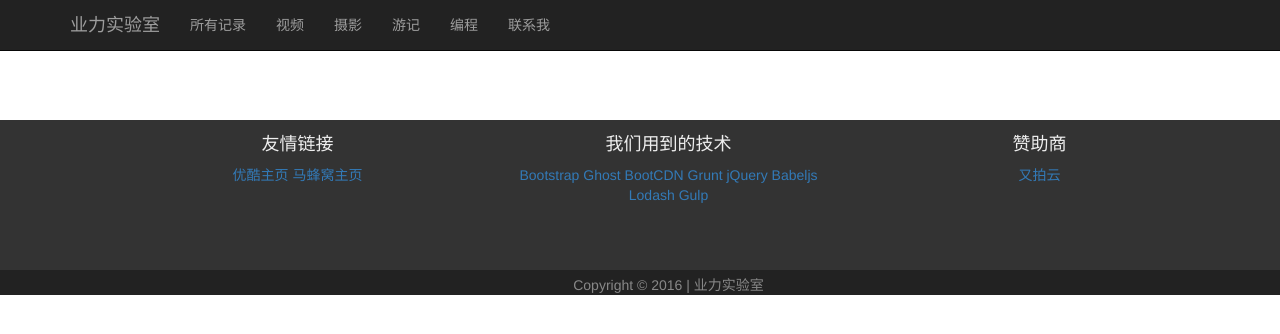
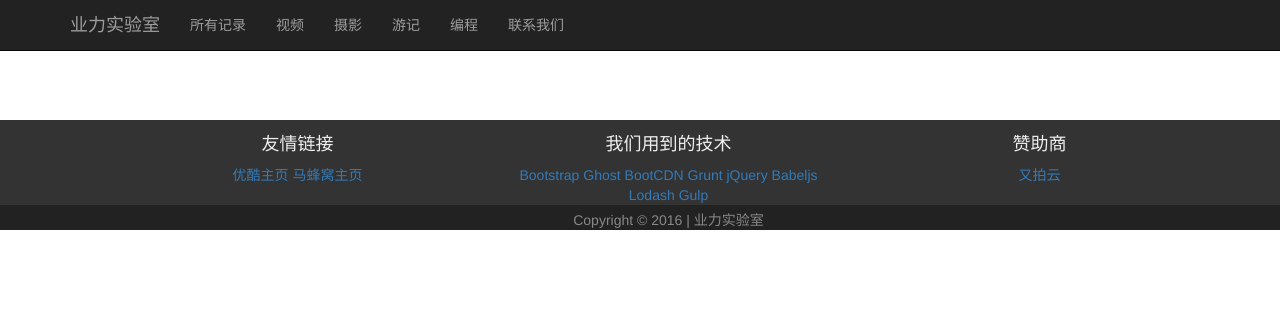
Before and after one commit to yexxyy/my_website, a Django app: page /record/ in a window 1280 px wide. Shown: the top 334 px of the page. Run offline with Django 3.2, Linux system fonts and the light colour scheme; data that the repository does not hold is empty; some libraries are stand-ins or nearby versions.

Commit message:
调整结构

```diff
--- a/mysite/record/static/record/record_list.js
+++ b/mysite/record/static/record/record_list.js
@@ -25,8 +25,10 @@ function navbar_click(){
 
 		//获取对应列表数据
 		var type_str=$(this).attr("href").slice(1)
-		if (type_str=='about') {
+		if (type_str=='context'){
 			get_about_page()
+		}else if(type_str=='home'){
+			get_home_page()
 		}else{
 			get_records_content(type_str)
 		}
@@ -36,8 +38,13 @@ function navbar_click(){
 //创建关于界面
 function get_about_page(){
 	remove_tableview_content()
+	var $container = $('.table_view')//容器
 
-
+}
+//创建首页
+function get_home_page(){
+	remove_tableview_content()
+	var $container = $('.table_view')//容器
 }
 
 function get_current_time(){
--- a/mysite/record/templates/record/record_footer.html
+++ b/mysite/record/templates/record/record_footer.html
@@ -6,7 +6,7 @@
 .main-footer{
     background: #333;
     text-align: center;
-    height: 150px;
+
 }
 .copyright{
     background: #222;
--- a/mysite/record/templates/record/record_list.html
+++ b/mysite/record/templates/record/record_list.html
@@ -11,7 +11,7 @@
     <meta name="apple-mobile-web-app-status-bar-style" content="black">
 
     <!-- 上述3个meta标签*必须*放在最前面，任何其他内容都*必须*跟随其后！ -->
-    <title>记录列表</title>
+    <title>业力实验室</title>
 
     <!-- Bootstrap -->
 	<link rel="stylesheet" href="http://netdna.bootstrapcdn.com/bootstrap/3.1.1/css/bootstrap.min.css">
@@ -27,7 +27,7 @@
       <script src="//cdn.bootcss.com/respond.js/1.4.2/respond.min.js"></script>
     <![endif]-->
 
-
+  <link rel="shortcut icon" href="{% static 'imgs/bitbug_favicon.ico' %}"/>
 
 
 </head>
@@ -58,7 +58,7 @@
         <li><a href="#type_phtoto">摄影</a></li>
         <li><a href="#type_travel">游记</a></li>
         <li><a href="#type_program">编程</a></li>
-        <li><a href="#context">联系我</a></li>
+        <li><a href="#context">联系我们</a></li>
       </ul>
     </div><!-- /.navbar-collapse -->
   </div><!-- /.container-fluid -->
```
Also changed, not shown: mysite/record/static/imgs/bitbug_favicon.ico (added), mysite/record/static/imgs/logo.jpg (added), mysite/record/static/imgs/two_code.jpg (added).
